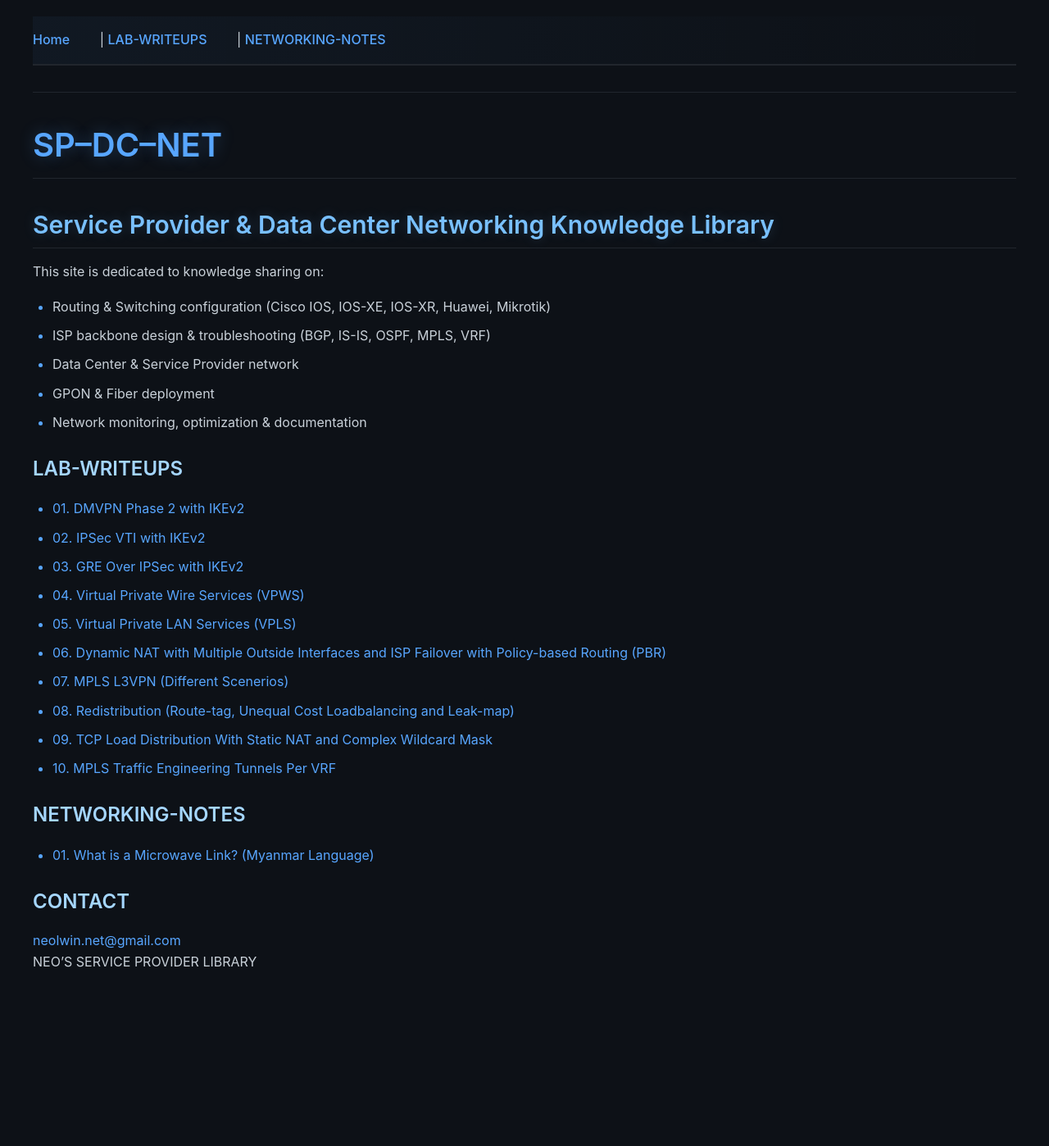
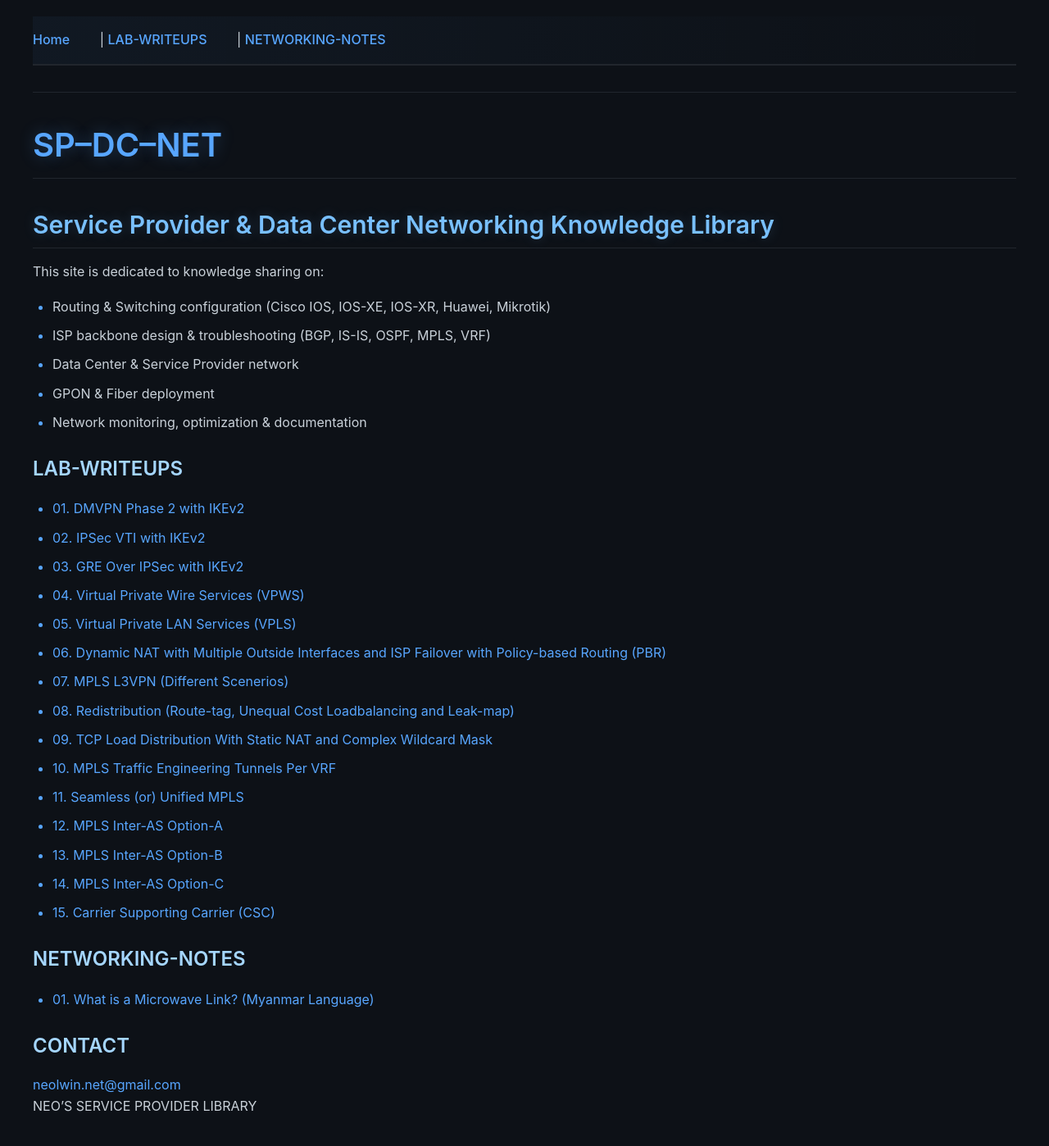
Before and after one commit to neolwin-net/sp-dc-net, a Jekyll site: the page built from index.md, in a window 1280 px wide. Shown: the whole page at 82% size. Built offline with Jekyll 4.4.1, drawn with Linux system fonts in a browser that asks for light colours; before the commit the page ends 1222 px from its top, so only the background shows below that.

Commit message:
Update index.md

```diff
--- a/index.md
+++ b/index.md
@@ -28,6 +28,11 @@ This site is dedicated to knowledge sharing on:
 - [08. Redistribution (Route-tag, Unequal Cost Loadbalancing and Leak-map)](pdf/lab_writeups/redisribution_route_tag_UECLB_leak-map.pdf)
 - [09. TCP Load Distribution With Static NAT and Complex Wildcard Mask](pdf/lab_writeups/tcp_load_distrubution_and_wildcard_mask.pdf)
 - [10. MPLS Traffic Engineering Tunnels Per VRF](pdf/lab_writeups/te_tunnel_per_vrf.pdf)
+- [11. Seamless (or) Unified MPLS](pdf/lab_writeups/seamless_unified_mpls.pdf)
+- [12. MPLS Inter-AS Option-A](pdf/lab_writeups/optiona.pdf)
+- [13. MPLS Inter-AS Option-B](pdf/lab_writeups/optionb.pdf)
+- [14. MPLS Inter-AS Option-C](pdf/lab_writeups/optionc.pdf)
+- [15. Carrier Supporting Carrier (CSC)](pdf/labwriteups/csc01.pdf)
 
 ### NETWORKING-NOTES
 - [01. What is a Microwave Link? (Myanmar Language)](pdf/note_mm/microwave_link.pdf)
```
